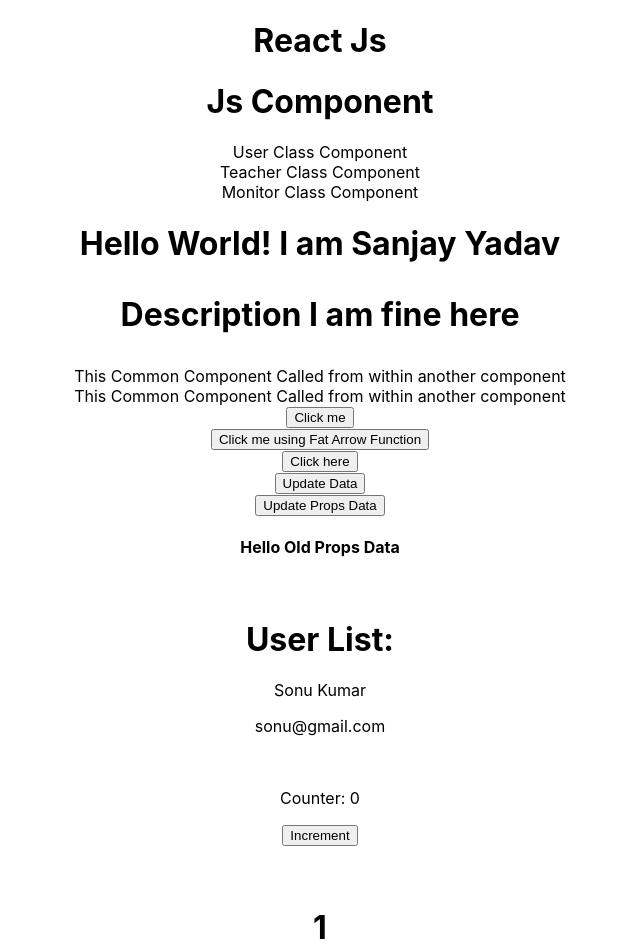
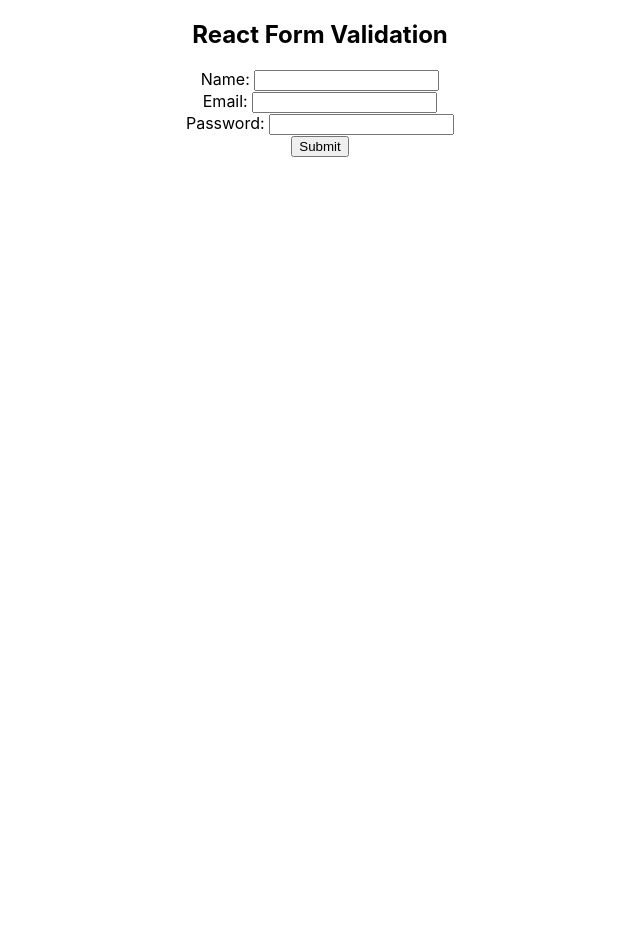
Before and after one commit to sanjay128yadav/react_js, a React (Create React App) app: page / in a window 1280 px wide. Shown: the top 952 px of the page, without its empty margins (320-960 px from the left). After the commit the page ends 800 px from the top, so only its background shows below. Built offline with nearby package versions, Linux system fonts and the light colour scheme.

Commit message:
28July2024

```diff
--- a/src/App.css
+++ b/src/App.css
@@ -36,3 +36,9 @@
     transform: rotate(360deg);
   }
 }
+
+.error {
+  color: #FF0000;
+  display: inline-block;
+  padding: 0 10px;
+}
--- a/src/App.js
+++ b/src/App.js
@@ -1,114 +1,17 @@
-import logo from './logo.svg';
-import './App.css';
-import React, {Component, useState} from "react";
-//import { Users } from './Users'
-import Users from './Users';
-import { UserClass, TeacherClass } from './UsersClass';
-import Myuser from './Myuser.jsx';
-import Counter from './Counter.jsx';
-import ClassCounter from './ClassCounter.jsx';
-import UsersCardProps from './UsersCardProps.jsx';
-import UsesProps from './UsersProps.jsx';
-import UsersListClassProps from './UsersListClassProps.jsx';
+import React from 'react'
+import './App.css'
+import FormValidation from './FormValidation'
 
+export default function App() {
+  return (
 
-//import { TeacherClass } from './UsersClass';
+    <>
+    <div className='App'>
+      <h2>React Form Validation</h2>
 
-function App() {
-
-  const usersData = [
-    { name: 'Mansh Kumar', age: 24, email: 'manish@gmail.com' },
-    { name: 'Sonu Kumar', age: 24, email: 'manish@gmail.com' }
-  ];
-
-  function Common() {
-    return(
-      <div>This Common Component Called from within another component </div>
-    )
-  }
-
-  let message = "Hi good morning";
-  const demo = () => {
-        alert("Hi how are you?");
-        alert(message);
-  }
-
-  let [data, setData] = useState("React Js");
-
-  const updateData = () => {
-    setData("Python with React Js");
-    alert(data);
-  }
-
-  console.log("Render...........");
-
-  // Example 3
-  const [name, setName] = useState("Old Props Data");
-
-  // Use propes with Class Component
-
-
-
-
-  return (
-    <>
-    <div className="App">
-      <h1>{data}</h1>
-
-      <Users />
-      <UserClass />
-      <TeacherClass />
-      <MonitorClass />
-      <Myuser />
-      {Common()}
-      <Common />
-      <button onClick={demo}>Click me</button><br/>
-      <button onClick={()=> alert("Hi I am Sanjay Yadav")}>Click me using Fat Arrow Function</button><br/>
-      <button onClick={()=> demo()}>Click here</button><br/>
-      <button onClick={updateData}>Update Data</button>
-      <br />
-      <button onClick={()=> setName("Updated Props Data")}>Update Props Data</button>
-      <br />
-      <UsesProps name={name}/>
-      <br />
-      <UsersListClassProps name="Sonu Kumar"  email="sonu@gmail.com" />
-      <br />
-      <Counter />
-
-      <br /><br />
-      <ClassCounter />
-
-      {/* Example 2 */}
-
-      {
-        usersData.map((user, index) => (
-          <UsersCardProps
-            key = {index}
-            name = {user.name}
-            age = {user.age}
-            email = {user.email}
-          />
-        ))
-      }
+      <FormValidation />
 
     </div>
     </>
-  );
+  )
 }
-
-class MonitorClass extends Component {
-  render() {
-      return(
-          <div>Monitor Class Component</div>
-      )
-  }
-}
-
-// Inside  the App.js
-/*
-function Users() {
-  return <h1>Js Component</h1>
-}
-  */
-
-export default App;
--- /dev/null
+++ b/src/FormValidation.jsx
@@ -0,0 +1,94 @@
+import React, {useState} from 'react'
+
+export default function FormValidation() {
+
+  const [name, setName]         = useState("");
+  const [email, setEmail]       = useState("");
+  const [password, setPassword] = useState("");
+  const [errors, setErrors]     = useState({});
+
+  const [submittedData, setSubmittedData]     = useState(null);
+
+  const validateForm = () => {
+    let isValid = true;
+    const newErrors = {};
+
+    if(!name.trim()) {
+        newErrors.name = "Name is required";
+        isValid = false;
+    }
+
+    if(!email.trim()) {
+        newErrors.email = "Email is required";
+        isValid = false;
+    } else if(!/\S+@\S+\.\S+/.test(email)){
+        newErrors.email = "Please enter correct Email";
+        isValid = false;
+    }
+
+    if(!password.trim()) {
+        newErrors.password = "Password is required";
+        isValid = false;
+    } else if(password.length < 6) {
+        newErrors.password = "Password should be at least 6 characters long";
+        isValid = false;
+    }
+
+
+    setErrors(newErrors)
+    return isValid;
+  };
+
+  const handleSubmit = (e) => {
+    e.preventDefault();
+    if(validateForm()) {
+        const submittedData = {
+            name,
+            email,
+            password
+        }
+        setSubmittedData(submittedData);
+        console.log("Submitted Data", submittedData);
+    }
+  }
+
+  return (
+    <>
+    <form  onSubmit={handleSubmit}>
+        <div>
+            <label htmlFor="name">Name: </label>
+            <input
+            type='text'
+            value={name}
+            onChange={(e) => setName(e.target.value)} />
+            {errors.name && <span className='error'>{errors.name}</span>}
+        </div>
+        <div>
+            <label htmlFor="email">Email: </label>
+            <input
+            type='email'
+            value={email}
+            onChange={(e) => setEmail(e.target.value)} />
+            {errors.email && <span className='error'>{errors.email}</span>}
+        </div>
+        <div>
+            <label htmlFor="password">Password: </label>
+            <input
+            type='password'
+            value={password}
+            onChange={(e) => setPassword(e.target.value)} />
+            {errors.password && <span className='error'>{errors.password}</span>}
+        </div>
+        <button type='submit'>Submit</button>
+    </form>
+    {submittedData && (
+        <div>
+            <h2>Submitted Data:</h2>
+            <p>Name: {submittedData.name}</p>
+            <p>Email: {submittedData.email}</p>
+            <p>Password: {submittedData.password}</p>
+        </div>
+    )}
+    </>
+  )
+}
```
